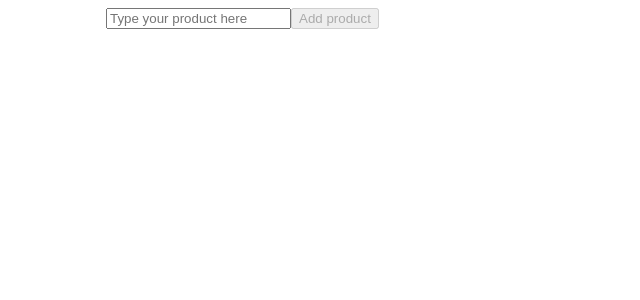
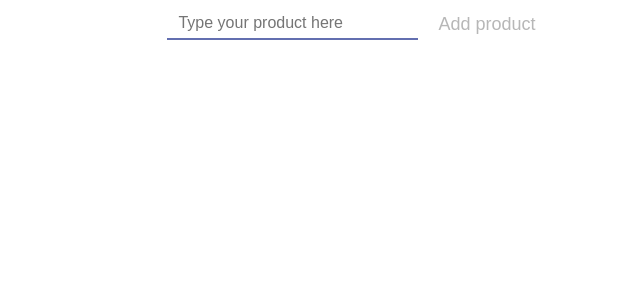
Before and after one commit to Ave-Mari/Grocery-List, a Vue app: page / in a window 1280 px wide. Shown: the top 300 px of the page, without its empty margins (284-924 px from the left). Built offline with nearby package versions, Linux system fonts and the light colour scheme.

Commit message:
add styles to add product component

```diff
--- a/src/components/AddProduct.vue
+++ b/src/components/AddProduct.vue
@@ -24,3 +24,35 @@ export default {
 
   }
 </script>
+
+<style lang="scss">
+        section {
+            display: flex;
+            justify-content: space-around;
+            padding-left: 56px;
+            padding-right: 56px;
+        }
+        input {
+            width: 234px;
+            font-size: 16px;
+            padding: 6px 6px 6px 11px;
+            border: none;
+            border-bottom: 2px solid #636fb0;
+        }
+
+        button {
+            font-size: 18px;
+            border: none;
+            background: none;
+            cursor: pointer;
+            border-radius: 20px;
+            padding-left: 9px;
+            padding-right: 9px;
+
+            &:hover {
+                background: #5f4cbf;
+                color: #fff;
+            }
+        }
+
+</style>
```
